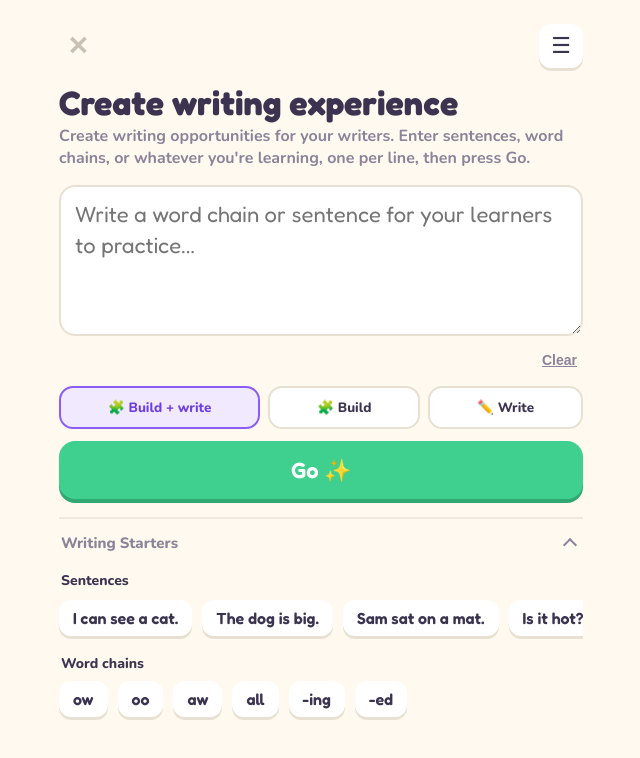
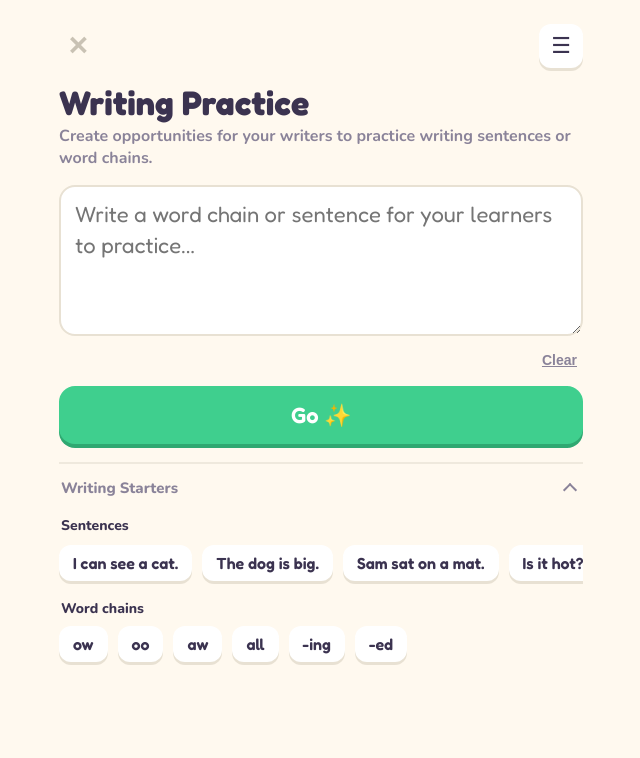
Before and after one commit to danmilward/teacher, a plain HTML site: page edi/app.html in a window 1280 px wide. Both pictures are taken after a click on the button 640 px from the left and 213 px from the top of the page. Shown: the whole page, without its empty margins (319-959 px from the left). Drawn offline with nearby package versions, Linux system fonts and the light colour scheme.

Commit message:
Simplify Edi's Writing Practice screen
Rename the screen to Writing Practice with a shorter description, and
hide the Build / Write choice so every word is built from sound tiles
and then traced. The in-app About and the Edi page now describe that.

Co-Authored-By: Claude Opus 5.5 <noreply@anthropic.com>
Claude-Session: https://claude.ai/code/session_01VARc7urgaPGvULnBeKMYt6

```diff
--- a/edi/app.html
+++ b/edi/app.html
@@ -336,6 +336,7 @@
   /* ---------- build words ---------- */
   .actSeg{margin:6px 0 12px;}
   .actSeg{flex-wrap:nowrap;}
+  .actSeg[hidden]{display:none;}
   .actSeg button{flex:1 1 auto; text-align:center; padding:10px 6px; white-space:nowrap; font-size:13.5px;}
   .sentStrip{text-align:center; font-family:'Fredoka',sans-serif; font-size:clamp(20px,5vw,28px); font-weight:600;
     color:#CFC7B8; margin:12px 4px 0; line-height:1.5; cursor:pointer;}
@@ -402,7 +403,7 @@
     <h3>How to use it</h3>
     <ol>
       <li>Tap <b>Writing Practice</b> and type one sentence on each line, or tap a sentence starter.</li>
-      <li>Choose <b>🧩 Build</b> (drag sound tiles to spell each word), <b>✏️ Write</b> (trace each word), or <b>Build + write</b> (build the word, then trace it).</li>
+      <li>Each word is built first, by dragging sound tiles into the boxes, then traced.</li>
       <li>Press <b>Go</b>. When tracing, each word gets the starting dots as help; to change that, tap <b>☰</b> at the top right.</li>
       <li>The sentence is read aloud. Each word is traced on its own, with the whole sentence shown above so it's clear where you are.</li>
       <li>When a sentence is finished it's read aloud again, and the next one starts by itself.</li>
@@ -537,11 +538,11 @@
       </div>
     </div>
   </div>
-  <h1 class="pickTitle">Create writing experience</h1>
-  <p class="pickSub">Create writing opportunities for your writers. Enter sentences, word chains, or whatever you're learning, one per line, then press Go.</p>
+  <h1 class="pickTitle">Writing Practice</h1>
+  <p class="pickSub">Create opportunities for your writers to practice writing sentences or word chains.</p>
   <textarea id="sList" rows="4" aria-label="Sentences, one per line" placeholder="Write a word chain or sentence for your learners to practice..." autocomplete="off" autocapitalize="sentences" autocorrect="off" spellcheck="false"></textarea>
   <div class="listMeta"><span id="sCount" hidden></span><button class="linkBtn" id="sClear" style="margin-left:auto">Clear</button></div>
-  <div class="seg actSeg" id="sAct"></div>
+  <div class="seg actSeg" id="sAct" hidden></div>
   <button class="btn primary goBtn" id="sGo">Go ✨</button>
   <details class="fold" id="sStarters" open>
     <summary><span>Writing Starters</span><span class="chev" aria-hidden="true"></span></summary>
@@ -2134,7 +2135,7 @@ function actBuild(){
     box.appendChild(b);
   });
 }
-const actGet=()=>{ const b=$("sAct").querySelector("button.on"); return b?b.dataset.k:"both"; };
+const actGet=()=>$("sAct").hidden ? "both" : (($("sAct").querySelector("button.on")||{}).dataset||{}).k || "both";
 
 /* every word in a list starts here, so the activity decides build or write */
 function itemStart(){
```
Also changed, not shown: edi.html (+1 -1 lines).
